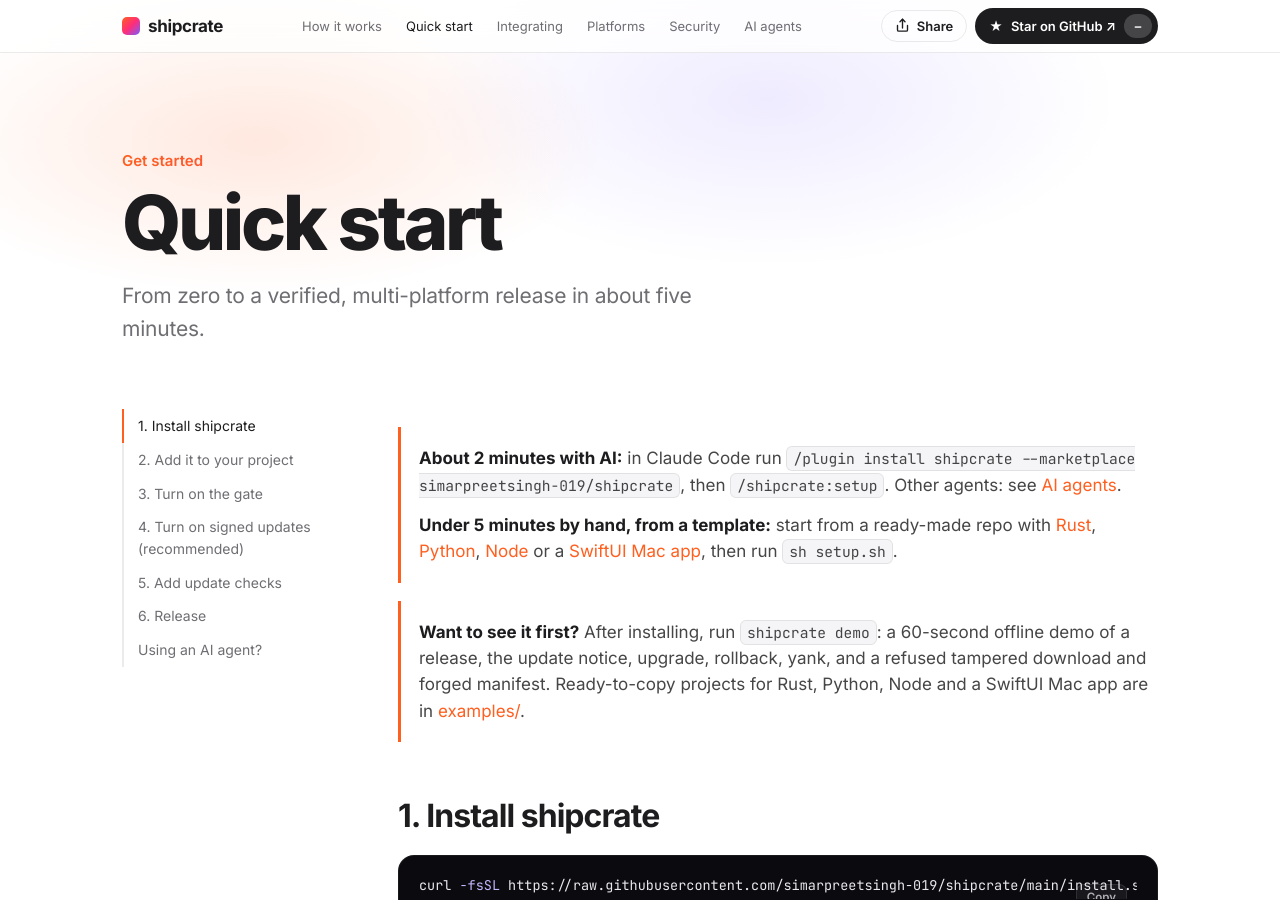
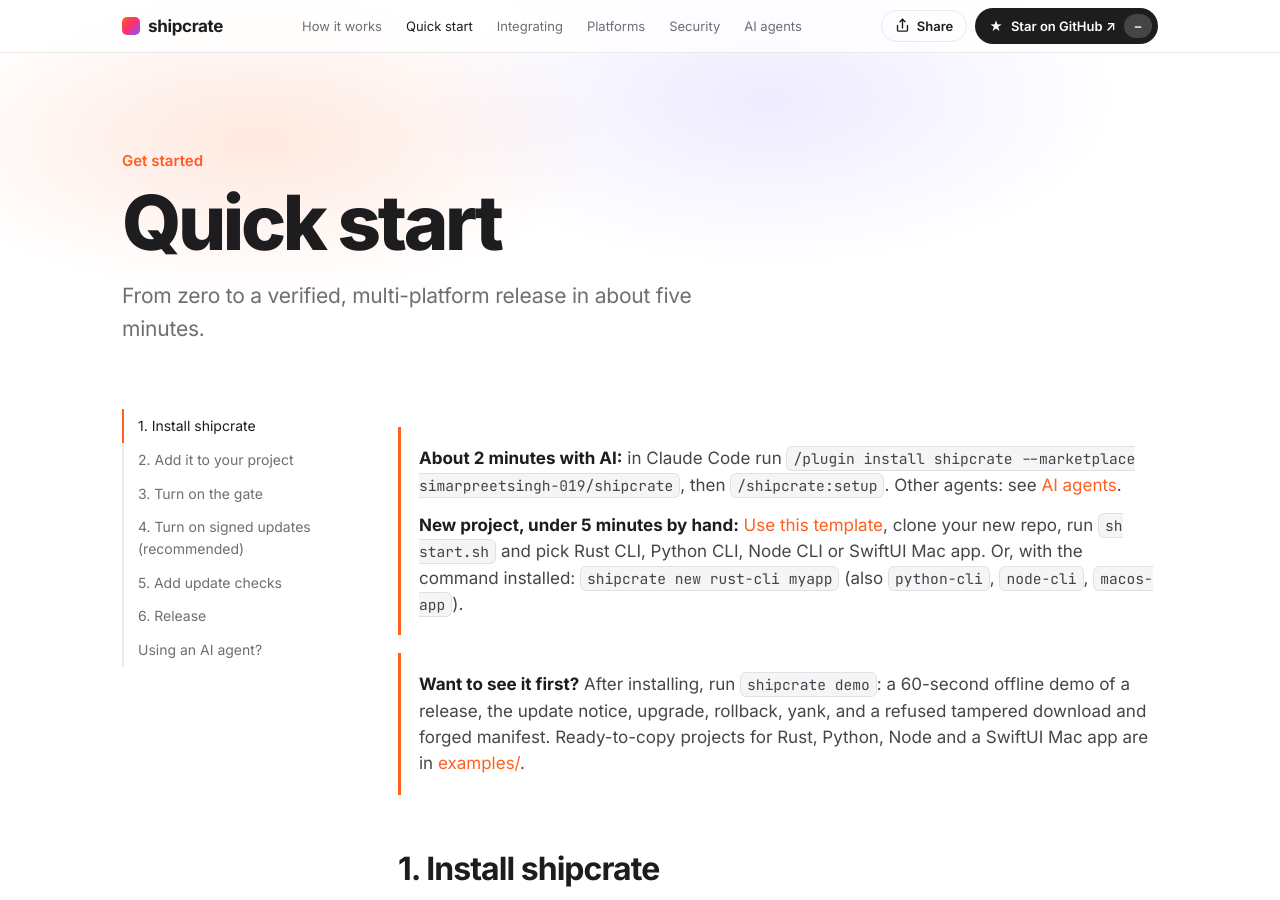
Before and after one commit to simarpreetsingh-019/shipcrate, a Jekyll site: the page built from docs/quickstart.md, in a window 1280 px wide and 900 px high. Built offline with Jekyll 4.4.1, drawn with Linux system fonts in a browser that asks for light colours; our own code applies the rules of GitHub Pages for plain Markdown files; comment, search, counter and statistics services are not loaded.

Commit message:
shipcrate new <kind> <dir>, and the shipcrate repo as a GitHub template with start.sh (no extra template repos); kit workflows skip in template copies
Co-Authored-By: Claude Opus 5.5 <noreply@anthropic.com>

```diff
--- a/docs/quickstart.md
+++ b/docs/quickstart.md
@@ -3,11 +3,9 @@
 > **About 2 minutes with AI:** in Claude Code run `/plugin install shipcrate --marketplace simarpreetsingh-019/shipcrate`,
 > then `/shipcrate:setup`. Other agents: see [AI agents](../agents/).
 >
-> **Under 5 minutes by hand, from a template:** start from a ready-made repo with
-> [Rust](https://github.com/simarpreetsingh-019/shipcrate-template-rust-cli/generate),
-> [Python](https://github.com/simarpreetsingh-019/shipcrate-template-python-cli/generate),
-> [Node](https://github.com/simarpreetsingh-019/shipcrate-template-node-cli/generate) or a
-> [SwiftUI Mac app](https://github.com/simarpreetsingh-019/shipcrate-template-macos-app/generate), then run `sh setup.sh`.
+> **New project, under 5 minutes by hand:** [Use this template](https://github.com/simarpreetsingh-019/shipcrate/generate),
+> clone your new repo, run `sh start.sh` and pick Rust CLI, Python CLI, Node CLI or SwiftUI Mac app. Or, with the
+> command installed: `shipcrate new rust-cli myapp` (also `python-cli`, `node-cli`, `macos-app`).
 
 > **Want to see it first?** After installing, run `shipcrate demo`: a 60-second offline demo of a
 > release, the update notice, upgrade, rollback, yank, and a refused tampered download and forged manifest. Ready-to-copy projects for
```
Also changed, not shown: llms.txt (+6 -1 lines), .github/workflows/ci.yml, .github/workflows/pages.yml, CHANGELOG.md, README.md, 5 other files.
